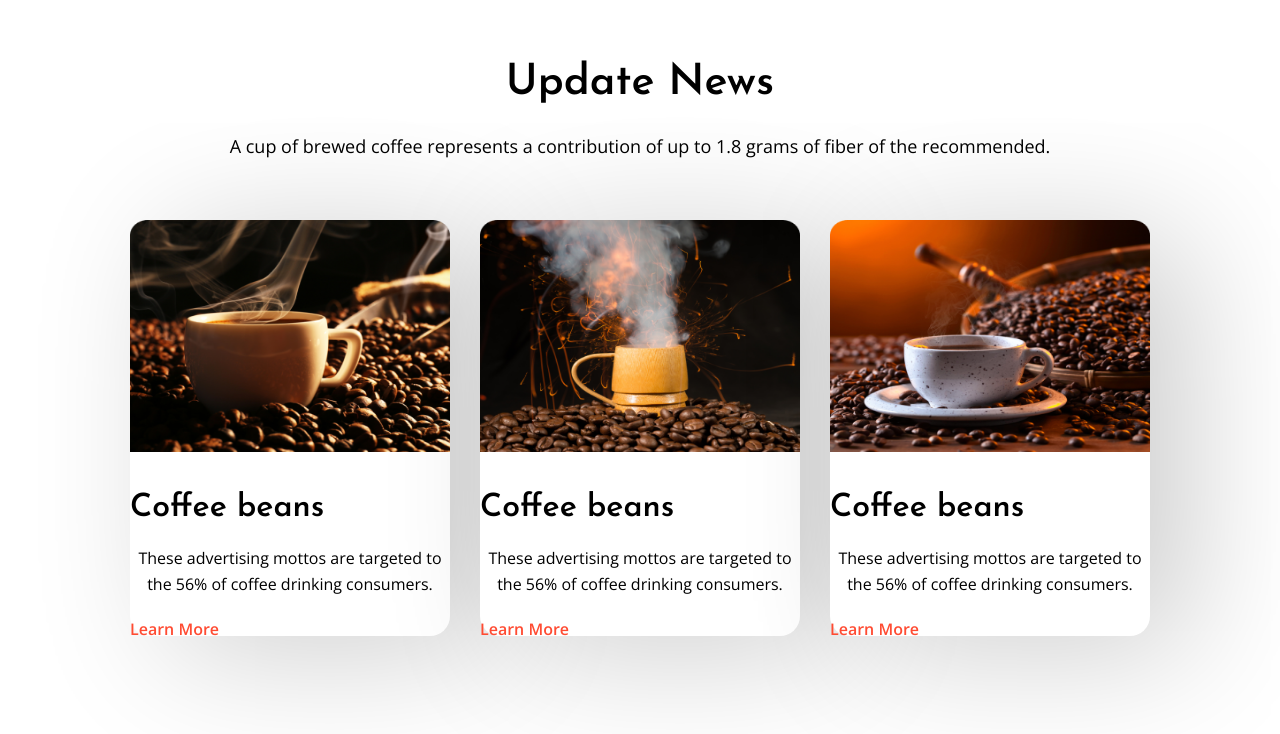
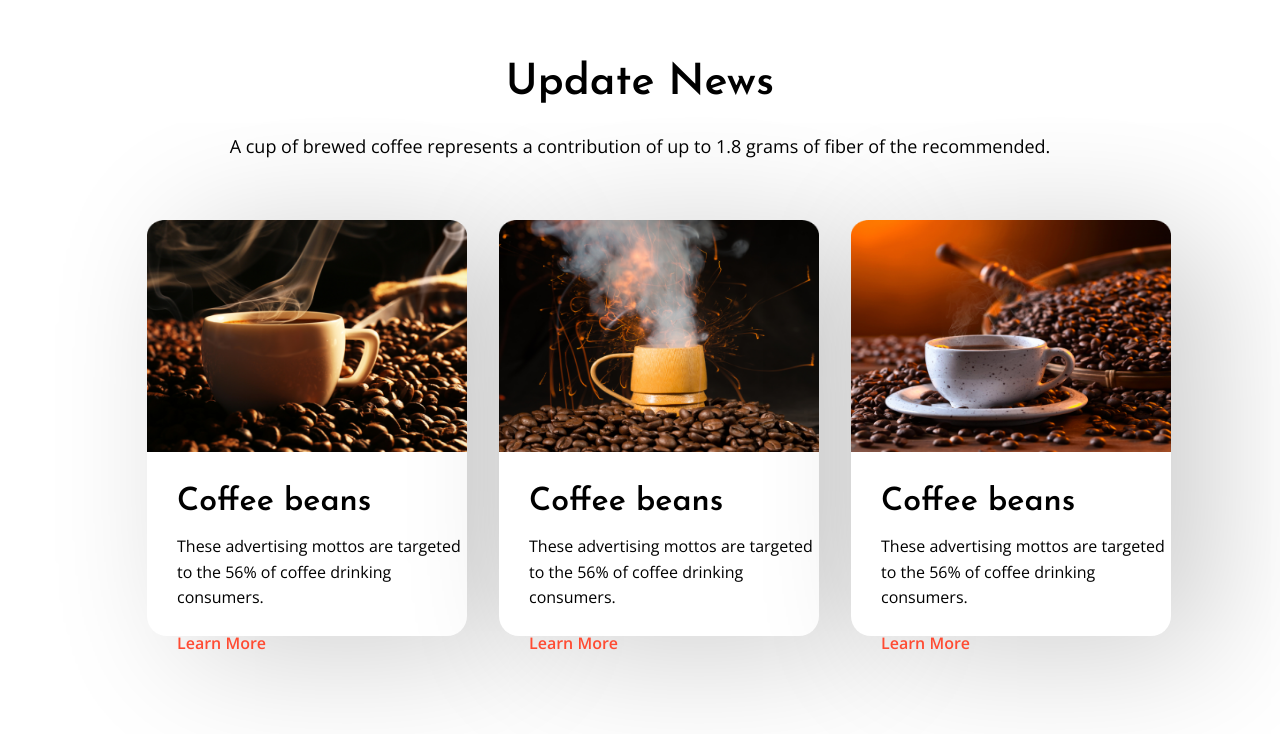
Before and after one commit to NadiyPro/Exam-HTML-CSS, a plain HTML site: page news.html in a window 1280 px wide. Shown: the part 132-866 px from the top of the page. Drawn offline with nearby package versions, Linux system fonts and the light colour scheme.

Commit message:
create news.html Nadia

```diff
--- a/style-news.css
+++ b/style-news.css
@@ -1,16 +1,16 @@
 body{
     margin: 0;
-    width: 100vw;
 }
 .news{
     height: 100vh;
-    padding: 152px 147px 140px 147px;
+    padding: 152px 147px 141px 147px;
     text-align: center;
 }
 .box-news{
+    width: 80vw;
     height: 52vh;
     display: flex;
-    justify-content: center;
+    justify-content: space-between;
     align-items: center;
 }
 .inner-box{
@@ -19,32 +19,10 @@ body{
     border-radius: 20px;
     background: #FFF;
     box-shadow: 40px 15px 136px 0 rgba(0, 0, 0, 0.20);
-    /*text-align: left;*/
-}
-.news h2{
-    color: #000;
-    font-family: "Josefin Sans", sans-serif;
-    font-size: 43px;
-    font-style: normal;
-    font-weight: 600;
-    line-height: 130%;
-    margin-bottom: 20px;
-}
-.news p{
-    color: #000;
-    text-align: center;
-    font-family: "Open Sans", sans-serif;
-    font-size: 18px;
-    font-style: normal;
-    font-weight: 400;
-    line-height: 160%;
-    margin-bottom: 60px;
-}
-.inner-box>.text-box{
-    width: 25vw;
-    height: 23vh;
-    text-align: left;
-    /*padding: 30px;*/
+    display: flex;
+    justify-content: center;
+    align-items: center;
+    flex-direction: column;
 }
 .inner-box img{
     width: 25vw;
@@ -55,7 +33,32 @@ body{
 }
 .inner-box:nth-child(2){
     margin-right: 30px;
-    }
+}
+.text-box{
+    width: 25vw;
+    height: 23vh;
+    text-align: left;
+    /*padding: 30px;*/
+}
+.news>h2{
+    color: #000;
+    font-family: "Josefin Sans", sans-serif;
+    font-size: 43px;
+    font-style: normal;
+    font-weight: 600;
+    line-height: 130%;
+    margin-bottom: 20px;
+}
+.news>p{
+    color: #000;
+    text-align: center;
+    font-family: "Open Sans", sans-serif;
+    font-size: 18px;
+    font-style: normal;
+    font-weight: 400;
+    line-height: 160%;
+    margin-bottom: 60px;
+}
 .text-box h3{
     color: #000;
     font-family: "Josefin Sans", sans-serif;
@@ -63,7 +66,7 @@ body{
     font-style: normal;
     font-weight: 600;
     line-height: 130%;
-    margin-bottom: 10px;
+    margin: 30px 0 10px 30px;
 }
 .text-box p{
     color: #000;
@@ -72,7 +75,7 @@ body{
     font-style: normal;
     font-weight: 400;
     line-height: 160%;
-    margin-bottom: 20px;
+    margin: 0 0 20px 30px;
 }
 .text-box a{
     text-decoration: none;
@@ -82,4 +85,5 @@ body{
     font-style: normal;
     font-weight: 600;
     line-height: 160%;
+    margin: 0 30px 30px 30px;
 }
```
Also changed, not shown: news.html (indentation only).
